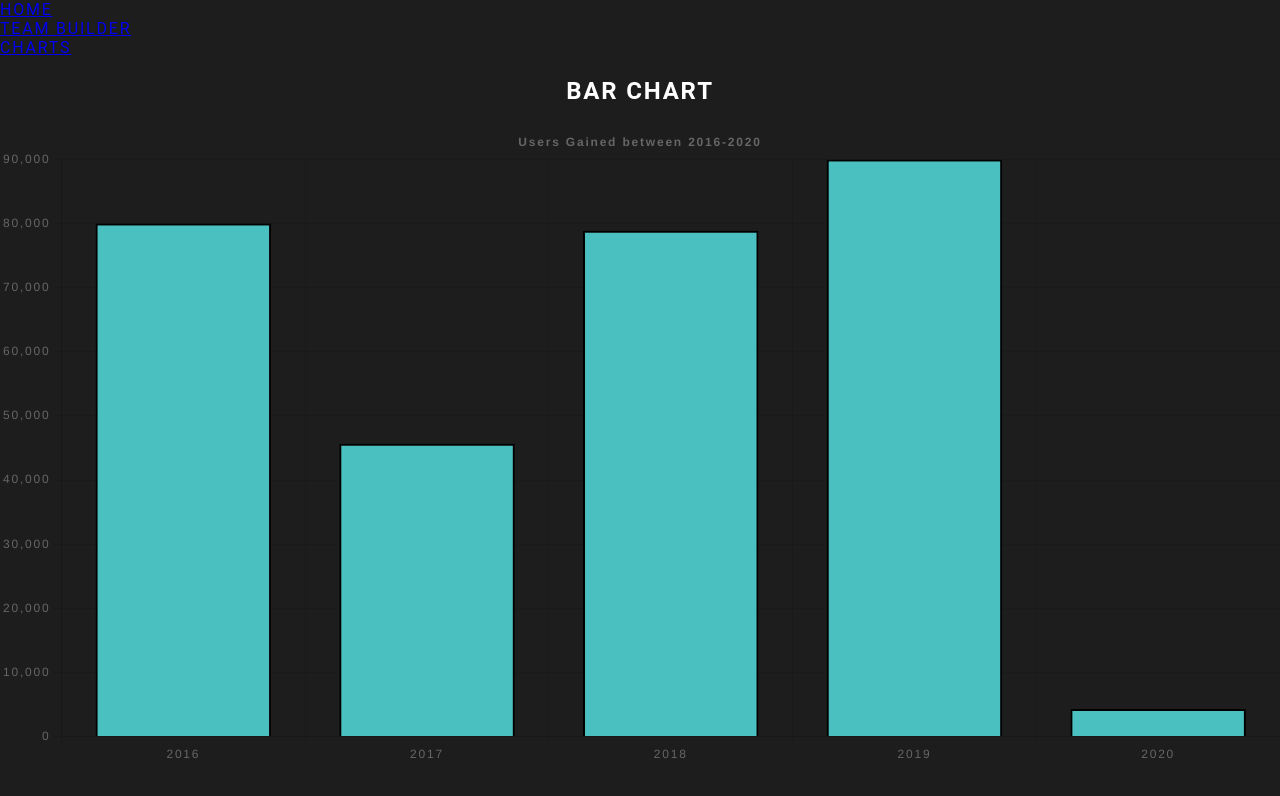
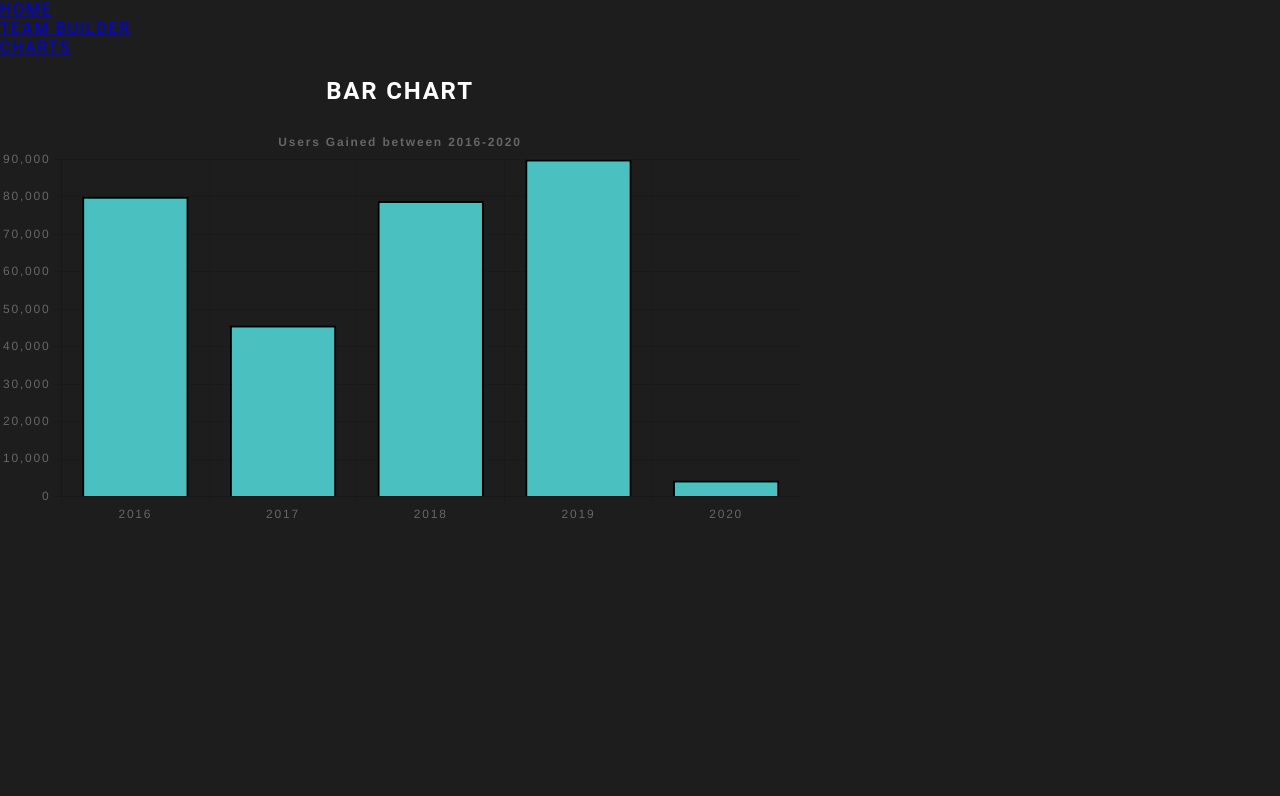
Before and after one commit to jtpank/dk-builder, a React (Create React App) app in the folder dk-app/: page /charts in a window 1280 px wide. Shown: the top 796 px of the page. Built offline with nearby package versions, Linux system fonts and the light colour scheme.

Commit message:
small styling

```diff
--- a/dk-app/src/routes/Charts.js
+++ b/dk-app/src/routes/Charts.js
@@ -28,7 +28,7 @@ class Charts extends React.Component {
             ]
         }
         return (
-            <div>
+            <div className='bar-chart-style'>
                 <BarChart chartData={thisData} />
             </div>
         );
--- a/dk-app/src/styles/styles.css
+++ b/dk-app/src/styles/styles.css
@@ -123,3 +123,6 @@
   display: inline-block;
   margin-right: 10px;
 }
+.bar-chart-style {
+  max-width: 800px;
+}
```
